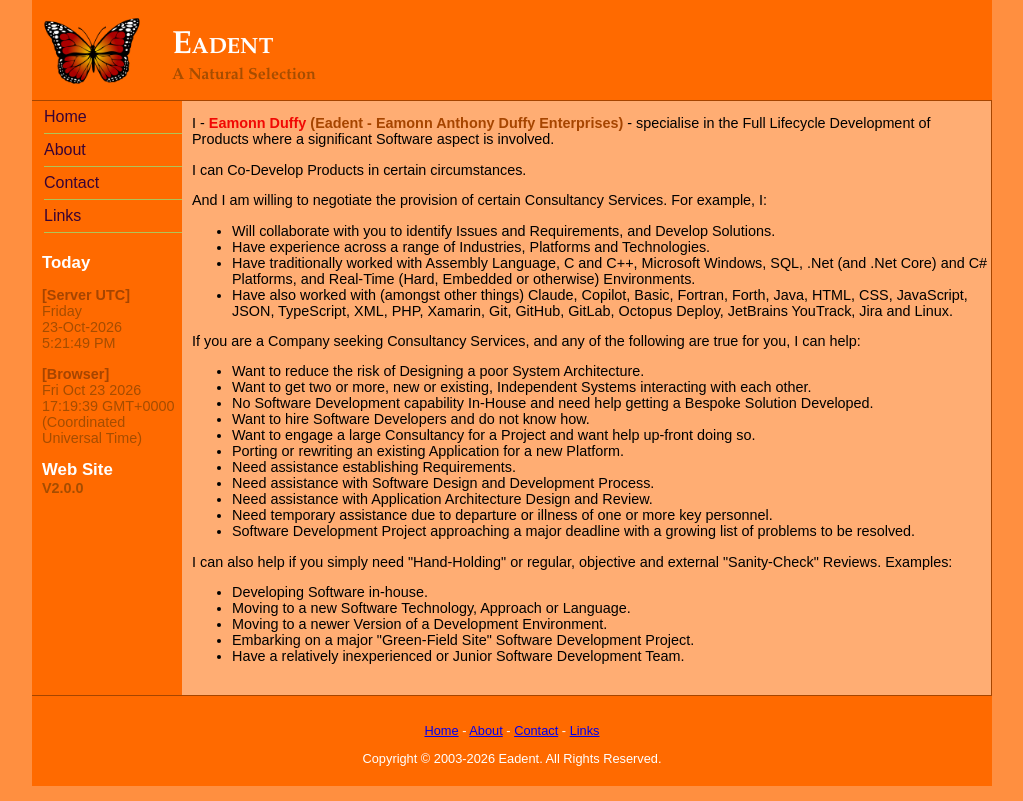
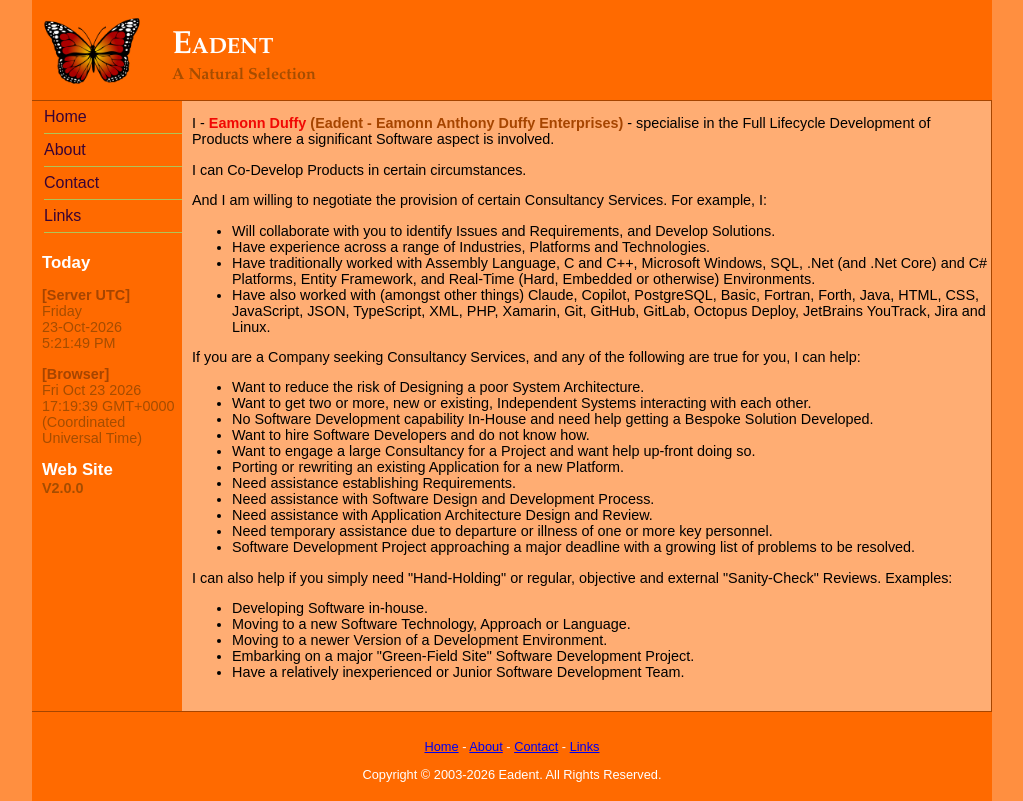
Before and after one commit to Eadent/Eadent, a PHP site: page /Home.php in a window 1280 px wide. Shown: the top 801 px of the page, without its empty margins (128-1151 px from the left). Run offline with PHP 8.4, Linux system fonts and the light colour scheme.

Commit message:
feat: Added some PostgreSQL experience. Perhaps should mention Eadent.Common and Eadent.Identity?

```diff
--- a/About.php
+++ b/About.php
@@ -76,11 +76,11 @@
 		I currently live in Dublin, Ireland.
 		</p>
 		<p>
-			My main skills have traditionally been used in Assembly Language, C and C++, Microsoft Windows, SQL, .Net (and .Net Core) and C# Platforms, and Real-Time (Hard, Embedded or otherwise)
+			My main skills have traditionally been used in Assembly Language, C and C++, Microsoft Windows, SQL, .Net (and .Net Core) and C# Platforms, Entity Framework, and Real-Time (Hard, Embedded or otherwise)
 			Environments.
 		</p>
 		<p>
-			I have also worked with (amongst other things) Claude, Copilot, Basic, Fortran, Forth, Java, HTML, CSS, JavaScript, JSON, TypeScript, XML, PHP, Xamarin, Git, GitHub, GitLab, Octopus Deploy, JetBrains YouTrack, Jira and Linux.
+			I have also worked with (amongst other things) Claude, Copilot, PostgreSQL, Basic, Fortran, Forth, Java, HTML, CSS, JavaScript, JSON, TypeScript, XML, PHP, Xamarin, Git, GitHub, GitLab, Octopus Deploy, JetBrains YouTrack, Jira and Linux.
 		</p>
 		<p>
 		<a target="_blank" href="https://www.Eadent.com/EamonnDuffyCV-Long.pdf">Eamonn Duffy's Long CV/R&eacute;sum&eacute; [PDF]</a>
--- a/Home.php
+++ b/Home.php
@@ -71,11 +71,11 @@
 				Have experience across a range of Industries, Platforms and Technologies.
 			</li>
 			<li>
-				Have traditionally worked with Assembly Language, C and C++, Microsoft Windows, SQL, .Net (and .Net Core) and C# Platforms, and Real-Time (Hard, Embedded or otherwise)
+				Have traditionally worked with Assembly Language, C and C++, Microsoft Windows, SQL, .Net (and .Net Core) and C# Platforms, Entity Framework, and Real-Time (Hard, Embedded or otherwise)
 					Environments.
 			</li>
 			<li>
-				Have also worked with (amongst other things) Claude, Copilot, Basic, Fortran, Forth, Java, HTML, CSS, JavaScript, JSON, TypeScript, XML, PHP, Xamarin, Git, GitHub, GitLab, Octopus Deploy, JetBrains YouTrack, Jira and Linux.
+				Have also worked with (amongst other things) Claude, Copilot, PostgreSQL, Basic, Fortran, Forth, Java, HTML, CSS, JavaScript, JSON, TypeScript, XML, PHP, Xamarin, Git, GitHub, GitLab, Octopus Deploy, JetBrains YouTrack, Jira and Linux.
 			</li>
             <!--
 			<li>
```
